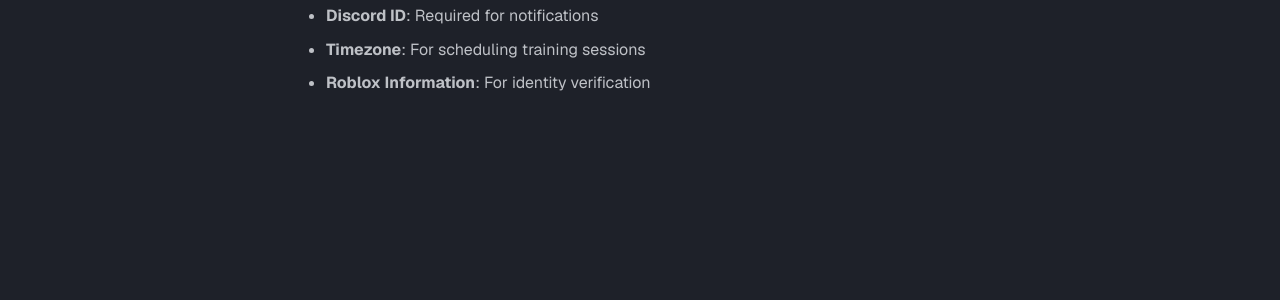
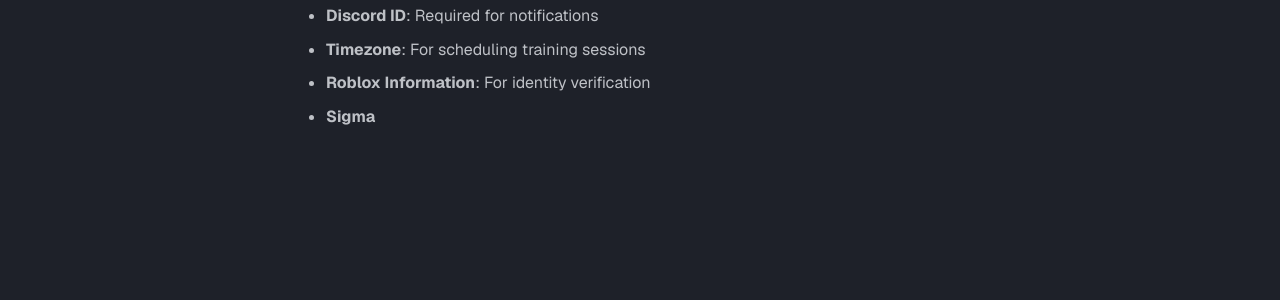
Before and after one commit to KaiSimpson13123/zulu-docs, an MkDocs documentation site: the page built from docs/Setup.md, in a window 1280 px wide. Shown: the part 445-745 px from the top of the page. Built offline with MkDocs 1.6.1 and Material for MkDocs 9.7.7, drawn with Linux system fonts in a browser that asks for light colours; comment, search, counter and statistics services are not loaded.

Commit message:
Update Setup.md

```diff
--- a/docs/Setup.md
+++ b/docs/Setup.md
@@ -16,6 +16,7 @@ title: Setup Guide
 - **Discord ID**: Required for notifications
 - **Timezone**: For scheduling training sessions
 - **Roblox Information**: For identity verification
+- **Sigma**
 
 <!-- ![Setup Process](/images/setup-process.png) -->
 
```
